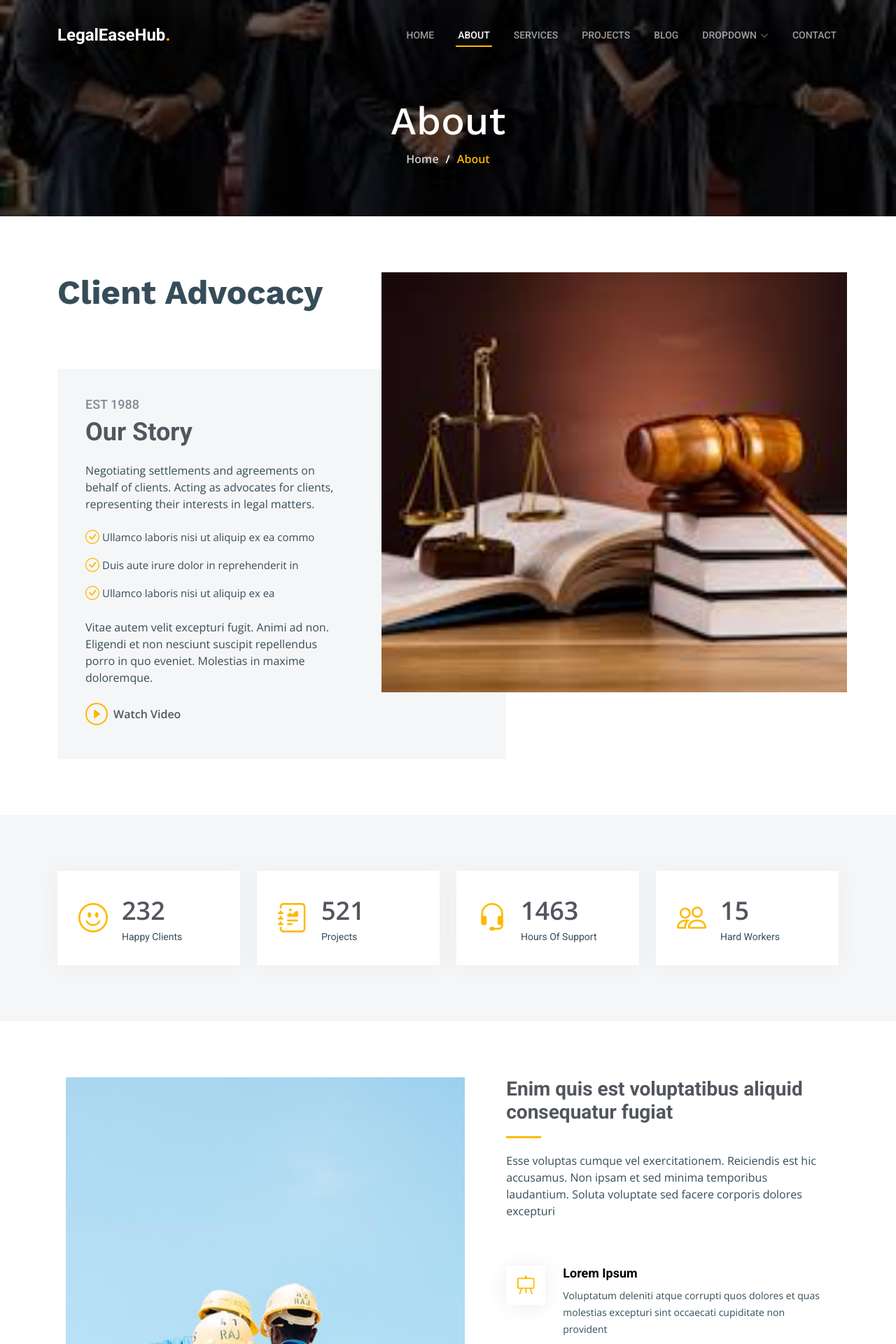
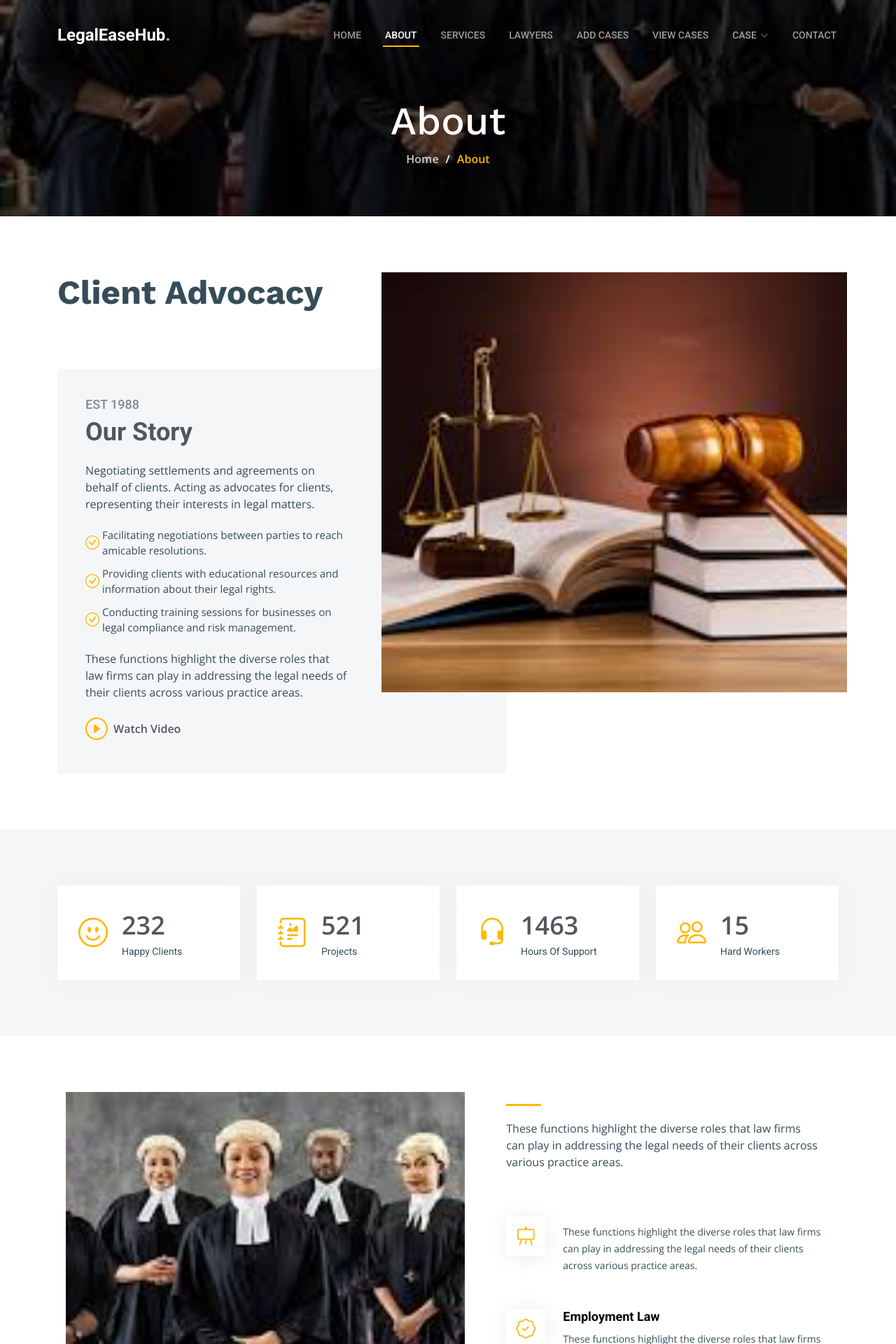
Before and after one commit to jjmuchai/LegalEaseHub, a Django app: page /about/ in a window 1280 px wide. Shown: the top 1920 px of the page at 70% size. Run offline with Django 4.2, Linux system fonts and the light colour scheme; parts of the project's set-up code (start-up, migrations or seed data) failed here and were passed over; some libraries are stand-ins or nearby versions.

Commit message:
initial commit

```diff
--- a/LegalEaseHub_app/urls.py
+++ b/LegalEaseHub_app/urls.py
@@ -15,7 +15,7 @@
     path('add/', views.add, name='add'),
     path('show/', views.show, name='show'),
     path('delete/<int:id>', views.delete),
-    path('edit/<int:id>', views.edit),
+    path('edit/<int:id>', views.edit, name='edit'),
     path('update/<int:id>', views.update),
     path('pay/',views.pay, name='pay'),
     path('token/',views.token, name='token'),
--- a/LegalEaseHub_app/views.py
+++ b/LegalEaseHub_app/views.py
@@ -76,7 +76,7 @@
 
 def edit(request, id):
     case = Case.objects.get(id=id)
-    return render(request, 'edit.html', {'case': case})
+    return render(request, 'edit.html', {'case':case})
 
 
 def update(request, id):
--- a/templates/about.html
+++ b/templates/about.html
@@ -54,29 +54,19 @@
       <i class="mobile-nav-toggle mobile-nav-hide d-none bi bi-x"></i>
       <nav id="navbar" class="navbar">
         <ul>
-          <li><a href="index.html">Home</a></li>
-          <li><a href="about.html" class="active">About</a></li>
-          <li><a href="services.html">Services</a></li>
-          <li><a href="projects.html">Projects</a></li>
-          <li><a href="blog.html">Blog</a></li>
-          <li class="dropdown"><a href="#"><span>Dropdown</span> <i class="bi bi-chevron-down dropdown-indicator"></i></a>
+          <li><a href="{% url 'index' %}">Home</a></li>
+          <li><a href="'about'" class="active">About</a></li>
+          <li><a href="{% url 'services' %}">Services</a></li>
+          <li><a href="{% url 'lawyers' %}">Lawyers</a></li>
+          <li><a href="{% url 'add' %}">Add Cases</a></li>
+          <li><a href="{% url 'show' %}">View Cases</a></li>
+          <li class="dropdown"><a href="#"><span>Case</span> <i class="bi bi-chevron-down dropdown-indicator"></i></a>
             <ul>
-              <li><a href="#">Dropdown 1</a></li>
-              <li class="dropdown"><a href="#"><span>Deep Dropdown</span> <i class="bi bi-chevron-down dropdown-indicator"></i></a>
-                <ul>
-                  <li><a href="#">Deep Dropdown 1</a></li>
-                  <li><a href="#">Deep Dropdown 2</a></li>
-                  <li><a href="#">Deep Dropdown 3</a></li>
-                  <li><a href="#">Deep Dropdown 4</a></li>
-                  <li><a href="#">Deep Dropdown 5</a></li>
-                </ul>
-              </li>
-              <li><a href="#">Dropdown 2</a></li>
-              <li><a href="#">Dropdown 3</a></li>
-              <li><a href="#">Dropdown 4</a></li>
+                <li><a href="{% url 'upload' %}">Upload document</a></li>
+                <li><a href="{% url 'image' %}">View documents</a></li>
             </ul>
           </li>
-          <li><a href="contact.html">Contact</a></li>
+          <li><a href="{% url 'contact' %}">Contact</a></li>
         </ul>
       </nav><!-- .navbar -->
 
@@ -91,7 +81,7 @@
 
         <h2>About</h2>
         <ol>
-          <li><a href="index.html">Home</a></li>
+          <li><a href="{% url 'index' %}">Home</a></li>
           <li>About</li>
         </ol>
 
@@ -113,11 +103,11 @@
               <h3>Our Story</h3>
               <p>Negotiating settlements and agreements on behalf of clients. Acting as advocates for clients, representing their interests in legal matters.</p>
               <ul>
-                <li><i class="bi bi-check-circle"></i> <span>Ullamco laboris nisi ut aliquip ex ea commo</span></li>
-                <li><i class="bi bi-check-circle"></i> <span>Duis aute irure dolor in reprehenderit in</span></li>
-                <li><i class="bi bi-check-circle"></i> <span>Ullamco laboris nisi ut aliquip ex ea</span></li>
+                <li><i class="bi bi-check-circle"></i> <span>Facilitating negotiations between parties to reach amicable resolutions.</span></li>
+                <li><i class="bi bi-check-circle"></i> <span></span>Providing clients with educational resources and information about their legal rights.</li>
+                <li><i class="bi bi-check-circle"></i> <span></span>Conducting training sessions for businesses on legal compliance and risk management.</li>
               </ul>
-              <p>Vitae autem velit excepturi fugit. Animi ad non. Eligendi et non nesciunt suscipit repellendus porro in quo eveniet. Molestias in maxime doloremque.</p>
+              <p>These functions highlight the diverse roles that law firms can play in addressing the legal needs of their clients across various practice areas.</p>
 
               <div class="watch-video d-flex align-items-center position-relative">
                 <i class="bi bi-play-circle"></i>
@@ -188,26 +178,25 @@
       <div class="container" data-aos="fade-up">
 
         <div class="row justify-content-around gy-4">
-          <div class="col-lg-6 img-bg" style="background-image: url({% static 'assets/img/alt-services.jpg' %});" data-aos="zoom-in" data-aos-delay="100"></div>
+          <div class="col-lg-6 img-bg" style="background-image: url({% static 'assets/img2/img_3.png' %});" data-aos="zoom-in" data-aos-delay="100"></div>
 
           <div class="col-lg-5 d-flex flex-column justify-content-center">
-            <h3>Enim quis est voluptatibus aliquid consequatur fugiat</h3>
-            <p>Esse voluptas cumque vel exercitationem. Reiciendis est hic accusamus. Non ipsam et sed minima temporibus laudantium. Soluta voluptate sed facere corporis dolores excepturi</p>
-
+            <h3></h3>
+              <p>These functions highlight the diverse roles that law firms can play in addressing the legal needs of their clients across various practice areas.</p>
             <div class="icon-box d-flex position-relative" data-aos="fade-up" data-aos-delay="100">
               <i class="bi bi-easel flex-shrink-0"></i>
               <div>
-                <h4><a href="" class="stretched-link">Lorem Ipsum</a></h4>
-                <p>Voluptatum deleniti atque corrupti quos dolores et quas molestias excepturi sint occaecati cupiditate non provident</p>
-              </div>
+                <h4><a href="" class="stretched-link"></a></h4>
+                   <p>These functions highlight the diverse roles that law firms can play in addressing the legal needs of their clients across various practice areas.</p>
+                      </div>
             </div><!-- End Icon Box -->
 
             <div class="icon-box d-flex position-relative" data-aos="fade-up" data-aos-delay="200">
               <i class="bi bi-patch-check flex-shrink-0"></i>
               <div>
-                <h4><a href="" class="stretched-link">Nemo Enim</a></h4>
-                <p>At vero eos et accusamus et iusto odio dignissimos ducimus qui blanditiis praesentium voluptatum deleniti atque</p>
-              </div>
+                <h4><a href="" class="stretched-link">Employment Law</a></h4>
+                  <p>These functions highlight the diverse roles that law firms can play in addressing the legal needs of their clients across various practice areas.</p>
+                </div>
             </div><!-- End Icon Box -->
 
             <div class="icon-box d-flex position-relative" data-aos="fade-up" data-aos-delay="300">
@@ -518,11 +507,11 @@
 
           <div class="col-lg-4 col-md-6">
             <div class="footer-info">
-              <h3>UpConstruction</h3>
+              <h3>LegalEaseHub</h3>
               <p>
-                A108 Adam Street <br>
-                NY 535022, USA<br><br>
-                <strong>Phone:</strong> +1 5589 55488 55<br>
+                 Adams Arcade<br>
+                NRB 535022, KENYA<br><br>
+                <strong>Phone:</strong> +254 5589 55488 55<br>
                 <strong>Email:</strong> info@example.com<br>
               </p>
               <div class="social-links d-flex mt-3">
@@ -548,33 +537,33 @@
           <div class="col-lg-2 col-md-3 footer-links">
             <h4>Our Services</h4>
             <ul>
-              <li><a href="#">Web Design</a></li>
-              <li><a href="#">Web Development</a></li>
-              <li><a href="#">Product Management</a></li>
-              <li><a href="#">Marketing</a></li>
-              <li><a href="#">Graphic Design</a></li>
+              <li><a href="#">Legal Advice & Consultation</a></li>
+              <li><a href="#">Document Drafting and Review</a></li>
+              <li><a href="#">Litigation</a></li>
+              <li><a href="#">Dispute Resolution</a></li>
+              <li><a href="#"></a>Corporate and Business Law</li>
             </ul>
           </div><!-- End footer links column-->
 
           <div class="col-lg-2 col-md-3 footer-links">
-            <h4>Hic solutasetp</h4>
+            <h4>Regulatory Compliance</h4>
             <ul>
-              <li><a href="#">Molestiae accusamus iure</a></li>
-              <li><a href="#">Excepturi dignissimos</a></li>
-              <li><a href="#">Suscipit distinctio</a></li>
-              <li><a href="#">Dilecta</a></li>
-              <li><a href="#">Sit quas consectetur</a></li>
+              <li><a href="#">Client Advocacy</a></li>
+              <li><a href="#">Mediation and Negotiation</a></li>
+              <li><a href="#">Legal Education</a></li>
+              <li><a href="#">Legal Training</a></li>
+              <li><a href="#">Real Estate Transactions</a></li>
             </ul>
           </div><!-- End footer links column-->
 
           <div class="col-lg-2 col-md-3 footer-links">
-            <h4>Nobis illum</h4>
+            <h4>Real Estate Transactions</h4>
             <ul>
-              <li><a href="#">Ipsam</a></li>
-              <li><a href="#">Laudantium dolorum</a></li>
-              <li><a href="#">Dinera</a></li>
-              <li><a href="#">Trodelas</a></li>
-              <li><a href="#">Flexo</a></li>
+              <li><a href="#">Legal team</a></li>
+              <li><a href="#">Real Estate Transactions</a></li>
+              <li><a href="#">Mediation</a></li>
+              <li><a href="#">Negotiation</a></li>
+              <li><a href="#">Family Law</a></li>
             </ul>
           </div><!-- End footer links column-->
 
@@ -592,7 +581,7 @@
           <!-- You can delete the links only if you purchased the pro version. -->
           <!-- Licensing information: https://bootstrapmade.com/license/ -->
           <!-- Purchase the pro version with working PHP/AJAX contact form: https://bootstrapmade.com/upconstruction-bootstrap-construction-website-template/ -->
-          Designed by <a href="https://bootstrapmade.com/">BootstrapMade</a>
+          Designed by <a href="https://bootstrapmade.com/">James muchai</a>
         </div>
       </div>
     </div>
--- a/templates/showCases.html
+++ b/templates/showCases.html
@@ -12,7 +12,7 @@
 </head>
 <body>
 
-<h1 class="text-center">Active Cases</h1>
+<h1 class="text-center  btn btn-success form-control">Active Cases</h1>
 
 
 <table class="table table-info" style="margin: 0 auto">
@@ -35,7 +35,7 @@
         <td>{{ mycase.description }}</td>
         <td>{{ mycase.number }}</td>
         <td>
-            <a href="/edit/{{ product.id }}" class="btn btn-warning">EDIT</a>
+            <a href="/edit/{{ product.id }}" class="btn btn-primary">EDIT</a>
             <a href="/delete/{{ product.id }}" class="btn btn-danger">DELETE</a>
             <a href="{% url 'pay' %}" class="btn btn-outline-success">PAY</a>
         </td>
@@ -46,7 +46,7 @@
 </table>
 <br>
 
-<center><a href="{% url 'add' %}" class="btn btn-primary">Add Case</a></center>
+<center><a href="{% url 'add' %}" class="btn btn-warning">Add Case</a></center>
 
 </body>
 </html>
```
Also changed, not shown: templates/index.html (+36 -36 lines), templates/upload_image.html (+7 -17 lines), db.sqlite3, static/assets/img2/img_6.png (added), static/assets/img2/img_7.png (added), static/assets/img2/img_8.png (added), static/assets/img2/img_9.png (added).
